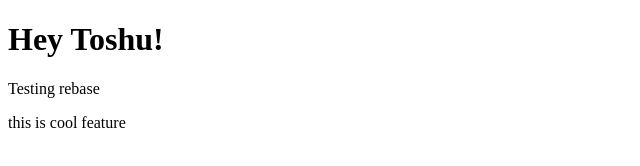
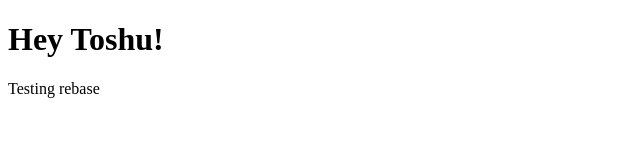
Before and after one commit to toshunigam/git-learning, a plain HTML site: page index.html in a window 1280 px wide. Shown: the whole page, without its empty margins (0-640 px from the left). Drawn offline with Linux system fonts and the light colour scheme.

Commit message:
Revert "Merge branch 'cool_feature'"
This reverts commit 42f23b0af0065926e73d78a6ce984ccc6837f2a4, reversing
changes made to 9e39ec7923fca02d35a45bd59b8bf9845cc20f30.

revert change

```diff
--- a/index.html
+++ b/index.html
@@ -8,6 +8,5 @@
         <p>
             Testing rebase
         </p>
-        <p>this is cool feature</p>
     </body>
 </html>
```
